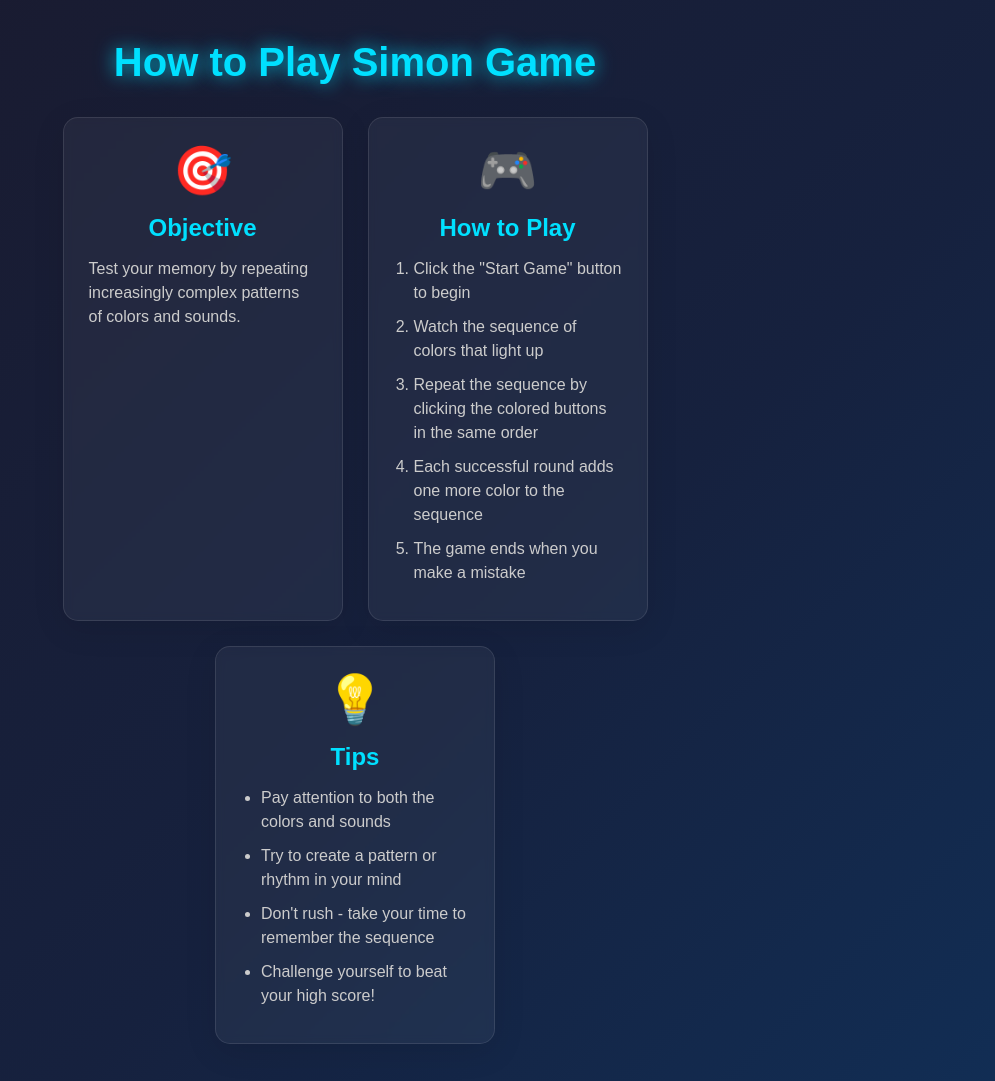
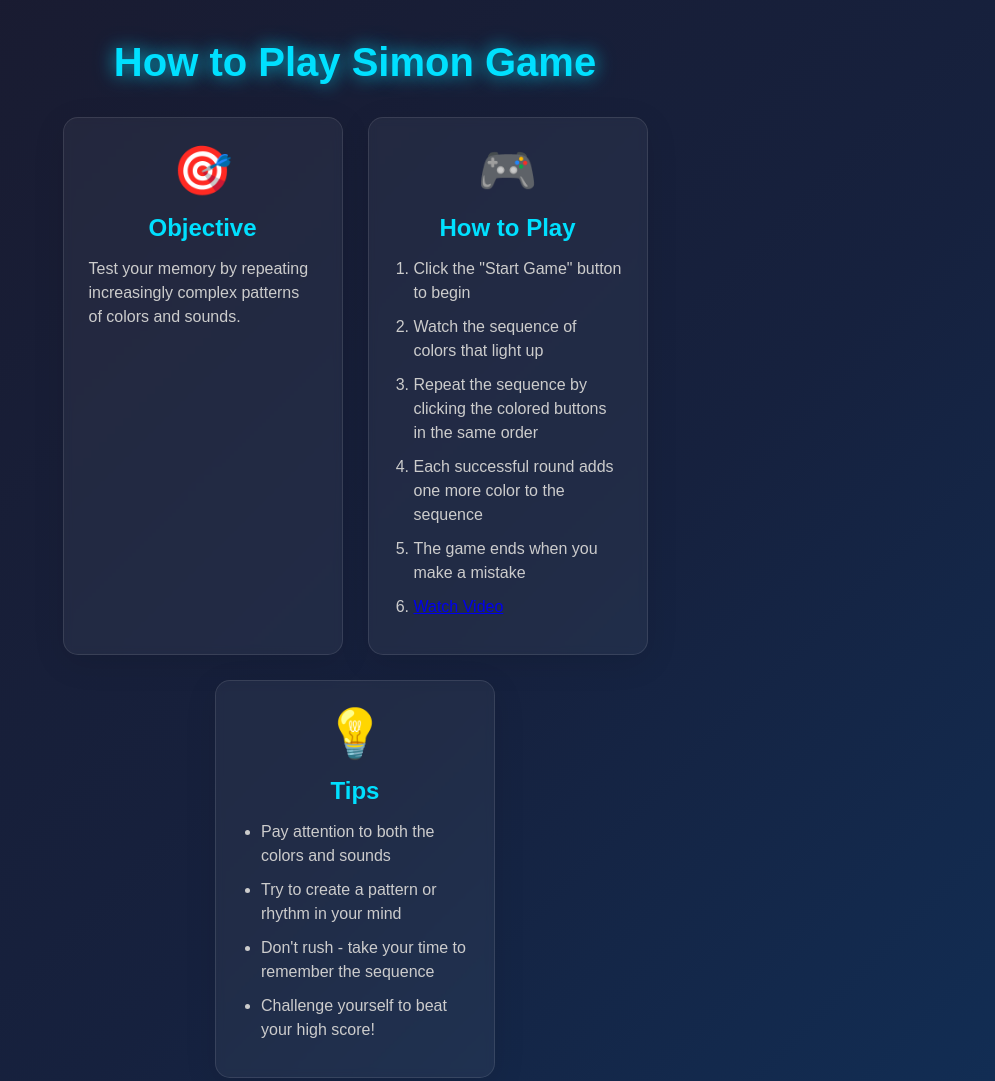
Before and after one commit to mdreduanulhoque/SimonGame, a plain HTML site: page How to play/howToPlay.html in a window 1280 px wide. Shown: the top 1081 px of the page, without its empty margins (285-1280 px from the left). Drawn offline with nearby package versions, Linux system fonts and the light colour scheme.

Commit message:
Update howToPlay.html with video tutorial link
Added a link to a video tutorial in the How to Play section.

```diff
--- a/How to play/howToPlay.html
+++ b/How to play/howToPlay.html
@@ -26,6 +26,7 @@
           <li>Repeat the sequence by clicking the colored buttons in the same order</li>
           <li>Each successful round adds one more color to the sequence</li>
           <li>The game ends when you make a mistake</li>
+          <li><a href="https://youtu.be/EWJ5uYwQJGU?si=eqPY9HnlFUYApUMc">Watch Video</a></li>
         </ol>
       </div>
 
@@ -63,4 +64,5 @@
    <script src="https://ajax.googleapis.com/ajax/libs/jquery/3.7.1/jquery.min.js"></script>
   <script src="../How to play/howToPlay.js"></script>
 </body>
+
 </html>
```
